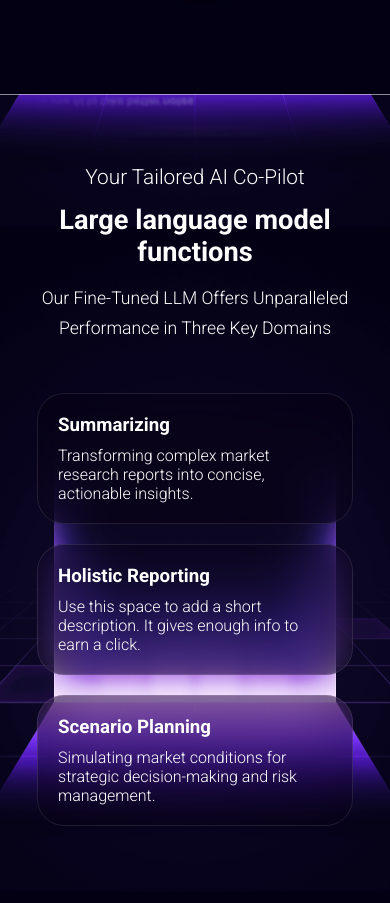
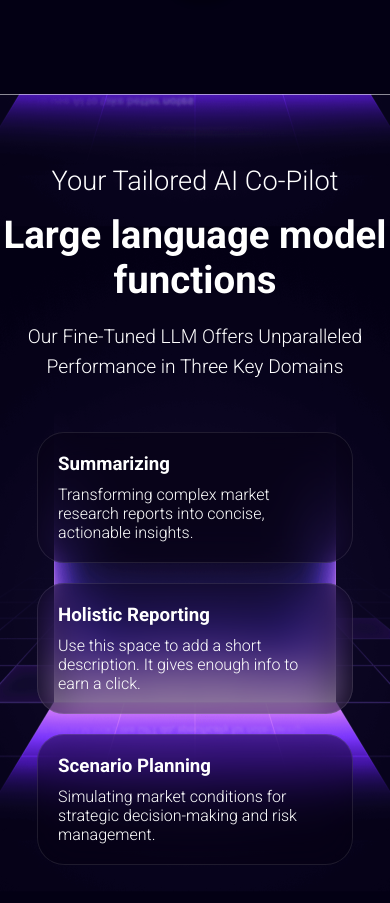
Before and after one commit to arianamirpour/aiAble-Website, a plain HTML site: page index.html in a window 390 px wide. Shown: the part 919-1822 px from the top of the page. Drawn offline with nearby package versions, Linux system fonts and the light colour scheme.

Commit message:
Responsive fix

```diff
--- a/Responsive.css
+++ b/Responsive.css
@@ -140,7 +140,7 @@
 }
 
 
-@media(max-width : 768px) {
+@media(max-width : 1024px) {
 
     .first-section {
         height: 120vh;
@@ -190,4 +190,24 @@
 
     }
 
+    .items p:first-child{
+        font-size: 1.7rem;
+    }
+
+    .items #text{
+        font-size: 1.2rem;
+        margin-top: 20px;
+    }
+
+    .items h1 {
+        font-size: 2.4rem;
+        margin-top: 15px;
+    }
+
+    .items {
+        background-position: center;
+
+    }
+
+
 }
--- a/style.css
+++ b/style.css
@@ -108,6 +108,9 @@
 
 .button {
     display: flex;
+}
+
+.button p {
     cursor: pointer;
 }
 
```
